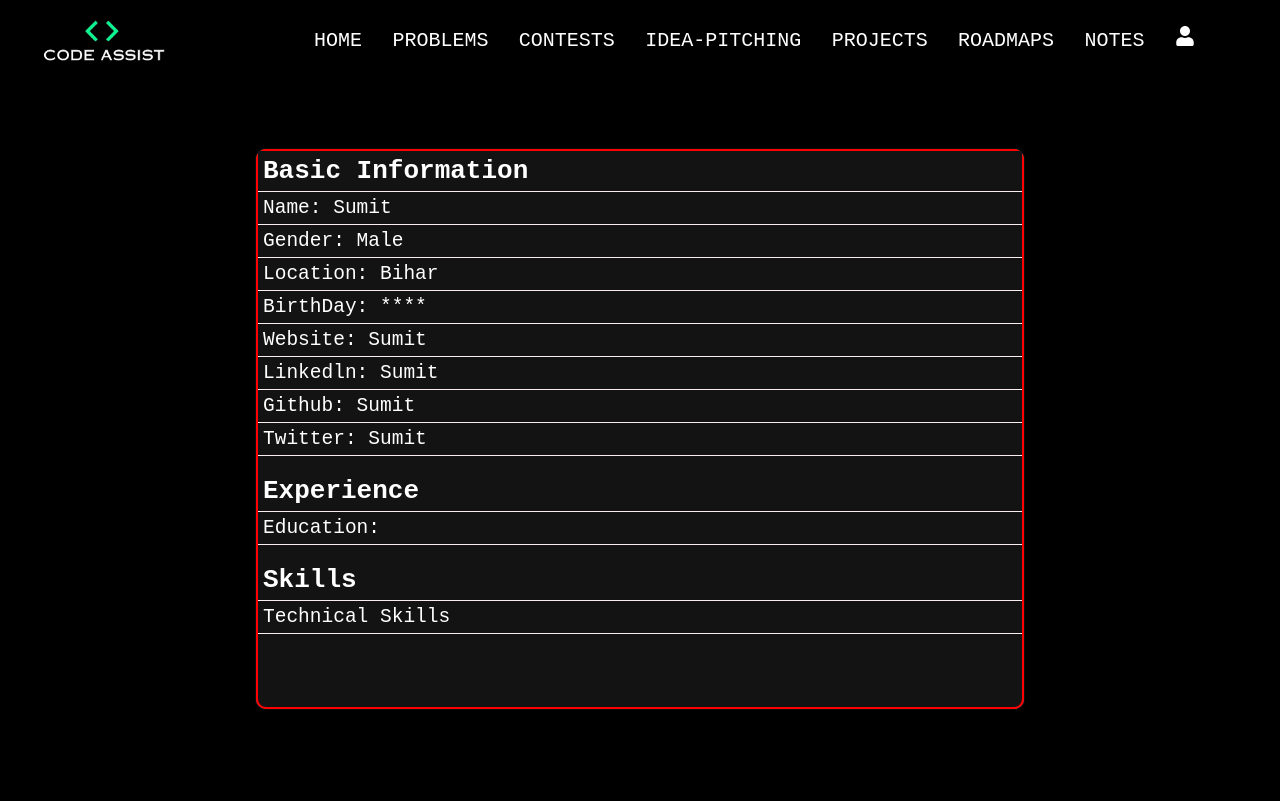
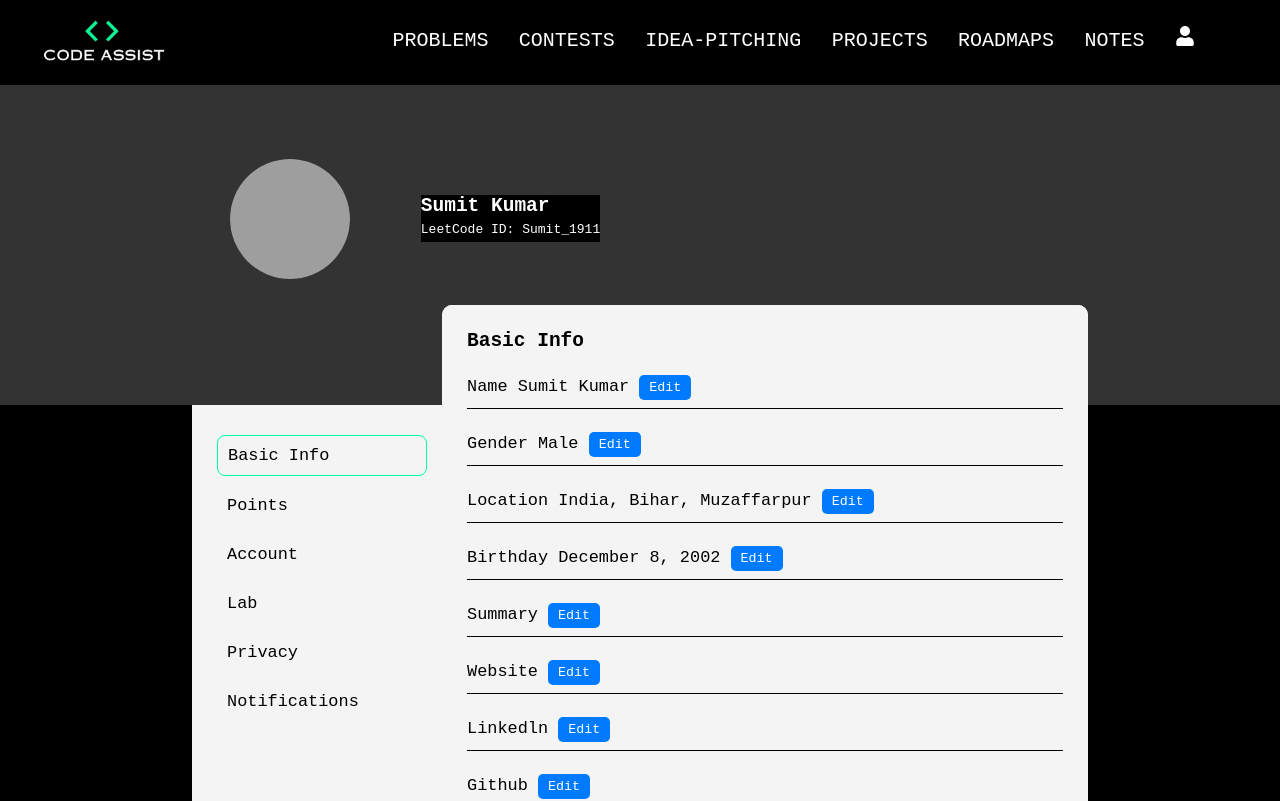
Before and after one commit to Deepak6204/codeassist_node_fullstack, a React (Create React App) app in the folder Client/: page /edit-profile in a window 1280 px wide. Shown: the top 801 px of the page. Built offline with nearby package versions, Linux system fonts and the light colour scheme; grey boxes are pictures that could not be loaded.

Commit message:
update edit-profile

```diff
--- a/Client/src/components/Navbar.jsx
+++ b/Client/src/components/Navbar.jsx
@@ -21,7 +21,6 @@ const Navbar = ({ name, isLogged }) => {
                 <i className="fa fa-bars"></i>
             </label>
             <ul>
-                <li><Link to="/">HOME</Link></li>
                 <li><Link to="/problems">PROBLEMS</Link></li>
                 <li><Link to="/quiz">CONTESTS</Link></li>
                 <li><Link to="/quiz">IDEA-PITCHING</Link></li>
@@ -29,15 +28,7 @@ const Navbar = ({ name, isLogged }) => {
                 <li><Link to="/quiz">ROADMAPS</Link></li>
                 <li><Link to="/notes">NOTES</Link></li>
                 <li className="user-dropdown">
-                    <a href="#" id="user-dropdown-toggle" onClick={toggleDropdown}>
-                        <FaUser />  {/* Using the IoLogIn icon */}
-                    </a>
-                    {/* {isDropdownOpen && (
-                        <ul id="user-dropdown-menu">
-                            <li id="signup-option"><Link to={`/${name}`}>{name}</Link></li>
-                            <li id="logout-option"><Link to={`/${isLogged}`}>{isLogged}</Link></li>
-                        </ul>
-                    )} */}
+                    <Link to="/profile"> <FaUser /> </Link>
                 </li>
             </ul>
         </div>
--- /dev/null
+++ b/Client/src/components/ProfileContent.jsx
@@ -0,0 +1,24 @@
+import React from 'react';
+// import './ProfileContent.css';
+
+const ProfileContent = () => {
+    return (
+        <div className="profile-content">
+            <div className="prof-cont-1">
+                <h3>Basic Info</h3>
+                <div className="info-group">
+                    <p>Name Sumit Kumar <button>Edit</button></p>
+                    <p>Gender Male <button>Edit</button></p>
+                    <p>Location India, Bihar, Muzaffarpur <button>Edit</button></p>
+                    <p>Birthday December 8, 2002 <button>Edit</button></p>
+                    <p>Summary <button>Edit</button></p>
+                    <p>Website <button>Edit</button></p>
+                    <p>Linkedln <button>Edit</button></p>
+                    <p>Github <button>Edit</button></p>
+                </div>
+            </div>
+        </div>
+    );
+};
+
+export default ProfileContent;
--- /dev/null
+++ b/Client/src/components/ProfileHeader.jsx
@@ -0,0 +1,16 @@
+import React from 'react';
+// import './ProfileHeader.css';
+
+const ProfileHeader = () => {
+    return (
+        <div className="profile-header">
+            <img src="profile-image-url" alt="Profile" className="profile-image" />
+            <div className="profile-details">
+                <h2>Sumit Kumar</h2>
+                <p>LeetCode ID: Sumit_1911</p>
+            </div>
+        </div>
+    );
+};
+
+export default ProfileHeader;
--- /dev/null
+++ b/Client/src/components/ProfileSidebar.jsx
@@ -0,0 +1,19 @@
+import React from 'react';
+// import './ProfileSidebar.css';
+
+const ProfileSidebar = () => {
+    return (
+        <div className="profile-sidebar">
+            <ul>
+                <li className='basic-info'>Basic Info</li>
+                <li>Points</li>
+                <li>Account</li>
+                <li>Lab</li>
+                <li>Privacy</li>
+                <li>Notifications</li>
+            </ul>
+        </div>
+    );
+};
+
+export default ProfileSidebar;
--- a/Client/src/index.css
+++ b/Client/src/index.css
@@ -7,6 +7,7 @@
   text-decoration: none;
   font-family: monospace;
   box-sizing: border-box;
+  /* font-size: medium !important; */
 }
 body {
 /* min-height: 100vh; */
@@ -1163,6 +1164,7 @@ h3#below_page_title span:hover {
   grid-template-columns: 1fr 2fr;
   margin: 5%;
 }
+
 .profile-detail {
   background-color: rgb(19, 19, 19);
   margin-top: 20%;
@@ -1299,24 +1301,210 @@ h3#below_page_title span:hover {
 }
 .e-p-c-c {
   box-shadow: 0 0 1px 0px grey;
-  background-color: rgb(19, 19, 19);
+  display: flex;
+  flex-direction: column;
+  background-color: white;
   border-radius: 10px;
   margin: 5% 10% 0% 10%;
   width: 60vw;
-  border: 2px solid red;
-  height: 70vh;
+  padding: 10px;
+  height: 90vh;
+  -webkit-border-radius: 10px;
+  -moz-border-radius: 10px;
+  -ms-border-radius: 10px;
+  -o-border-radius: 10px;
 }
 
 .e-p-c-c h1 {
+  background-color: white;
+  color: black;
   padding: 5px;
-  background-color: rgb(19, 19, 19);
+  border-bottom:  0.1px solid whitesmoke ;
+}
+.e-p-c-c-c {
+  color: grey;
+  font-size: 1.5rem;
+  background-color: white;
   border-bottom:  0.1px solid rgb(250, 236, 236) ;
-}
-.e-p-c-c ul li {
-  background-color: rgb(19, 19, 19);
-  font-size: 1.5rem;
-  border-bottom:  0.1px solid rgb(250, 236, 236) ;
-  padding: 5px;
+  padding: 10px;
 }
 
+.profile-cont {
+  display: flex;
+  justify-content: center;
+  flex-direction: column;
+}
+
+.Profile {
+  display: flex;
+  justify-content: center;
+  font-family: Arial, sans-serif;
+  border-radius: 10px;
+  -webkit-border-radius: 10px;
+  -moz-border-radius: 10px;
+  -ms-border-radius: 10px;
+  -o-border-radius: 10px;
+}
+
+.main-content {
+  display: flex;
+  flex-direction: row;
+
+  height: 70vh;
+  width: 70vw;
+  border-radius: 10px;
+  -webkit-border-radius: 10px;
+  -moz-border-radius: 10px;
+  -ms-border-radius: 10px;
+  -o-border-radius: 10px;
+}
+
+.profile-header {
+  display: flex;
+  align-items: center;
+  height: 40vh;
+  background-color: #333;
+  color: white;
+}
+
+.profile-image {
+  width: 120px;
+  height: 120px;
+  border-radius: 50%;
+  margin-right: 5.5%;
+  margin-left: 18%;
+  margin-top: -4%;
+}
+.profile-details {
+  margin-top: -4%;
+}
+.profile-details h2 {
+  margin: 0;
+}
+
+.profile-details p {
+  margin: 5px 0;
+}
+
+
+.profile-sidebar {
+  width: 250px;
+  background-color: #f4f4f4;
+  padding: 20px;
+
+}
+
+.profile-sidebar ul {
+  background-color: #f4f4f4;
+  list-style-type: none;
+  /* margin: -30px; */
+}
+
+.profile-sidebar li {
+  cursor: pointer;
+  background-color: #f4f4f4;
+  color: black;
+  font-size: 1.3rem;
+  margin: 10px 5px;
+  font-weight: 400;
+  padding: 10px;
+}
+.basic-info {
+  border: 1px solid rgb(0, 255, 166);
+  padding: 10px;
+  width: 100%;
+  border-radius: 8px;
+  -webkit-border-radius: 8px;
+  -moz-border-radius: 8px;
+  -ms-border-radius: 8px;
+  -o-border-radius: 8px;
+}
+
+.profile-content {
+  flex-grow: 1;
+  background-color: white;
+
+  margin-top: -100px;
+  border-radius: 10px;
+  -webkit-border-radius: 10px;
+  -moz-border-radius: 10px;
+  -ms-border-radius: 10px;
+  -o-border-radius: 10px;
+}
+.prof-cont-1 {
+  background-color: #f4f4f4;
+  padding: 25px;
+  height: 100%;
+  border-radius: 10px;
+  -webkit-border-radius: 10px;
+  -moz-border-radius: 10px;
+  -ms-border-radius: 10px;
+  -o-border-radius: 10px;
+}
+.profile-content h3 {
+  background-color: #f4f4f4;
+  color:  black;
+  font-size: 1.5rem;
+}
+.info-group {
+  background-color: #f4f4f4;
+}
+
+.info-group p {
+  margin: 10px 0;
+  background-color: #f4f4f4;
+  color:  black;
+  font-size: 1.3rem;
+  margin: 15px 0px;
+  font-weight: 300;
+  border-bottom: 0.1px solid;
+  padding: 8px 0px;
+}
+
+button {
+  background-color: #007bff;
+  color: white;
+  border: none;
+  padding: 5px 10px;
+  cursor: pointer;
+  border-radius: 5px;
+
+}
+
+
+.basic-info-container {
+  background-color: #fff; /* White background for the info box */
+  border-radius: 8px; /* Rounded corners */
+  padding: 20px;
+  box-shadow: 0 2px 4px rgba(0, 0, 0, 0.1); /* Subtle shadow for depth */
+  margin-top: 20px;
+  width: 600px; /* Set a fixed width for the container */
+}
+
+.basic-info-title {
+  font-size: 18px;
+  font-weight: bold;
+  margin-bottom: 15px;
+  color: #333;
+}
+
+.basic-info-item {
+  display: flex;
+  justify-content: space-between;
+  padding: 10px 0;
+  border-bottom: 1px solid #f0f0f0; /* Light border between items */
+}
+
+.basic-info-item:last-child {
+  border-bottom: none; /* Remove the border for the last item */
+}
+
+.basic-info-label {
+  font-weight: 500;
+  color: #666;
+}
+
+.basic-info-value {
+  color: #333;
+}
 /***** End profile-section *****/
--- a/Client/src/pages/EditProfile.jsx
+++ b/Client/src/pages/EditProfile.jsx
@@ -1,31 +1,89 @@
-import React from 'react'
+// import React from 'react'
 
-const EditProfile = () => {
-  return (
-    <div className="edit-prof-cont">
-        <div className="e-p-c-c">
-            <h1>Basic Information</h1>
-            <ul>
-                <li>Name: Sumit</li>
-                <li>Gender: Male</li>
-                <li>Location: Bihar</li>
-                <li>BirthDay: ****</li>
-                <li>Website: Sumit</li>
-                <li>Linkedln: Sumit</li>
-                <li>Github: Sumit</li>
-                <li>Twitter: Sumit</li>
-            </ul>
-            <br />
-            <h1>Experience</h1>
-            <ul>
-                <li>Education: </li>
-            </ul>
-            <br />
-            <h1>Skills</h1>
-            <ul><li>Technical Skills</li></ul>
+// const EditProfile = () => {
+//   return (
+//     <div className="edit-prof-cont">
+//         <div className="e-p-c-c">
+//             <h1>Basic Information</h1>
+//             {/* <ul>
+//                 <input type="text" />
+//                 <li>Gender: Male</li>
+//                 <li>Location: Bihar</li>
+//                 <li>BirthDay: ****</li>
+//                 <li>Website: Sumit</li>
+//                 <li>Linkedln: Sumit</li>
+//                 <li>Github: Sumit</li>
+//                 <li>Twitter: Sumit</li>
+//             </ul> */}
+//             <div className="e-p-c-c-1 e-p-c-c-c">
+//               <label htmlFor="Name">Name : </label>
+//               <input type="text" placeholder='Enter Your Name'/>
+//             </div>
+//             <div className="e-p-c-c-2 e-p-c-c-c">
+//               <label htmlFor="Name">Gender : </label>
+//               <input type="text" placeholder='Enter Your Gender'/>
+//             </div>
+//             <div className="e-p-c-c-3 e-p-c-c-c">
+//               <label htmlFor="Name">Location : </label>
+//               <input type="text" placeholder='Select Your Location'/>
+//             </div>
+//             <div className="e-p-c-c-4 e-p-c-c-c">
+//               <label htmlFor="Name">Birthday : </label>
+//               <input type="date" />
+//             </div>
+//             <div className="e-p-c-c-5 e-p-c-c-c">
+//               <label htmlFor="Name">Website : </label>
+//               <input type="text" placeholder='Your Portfolio'/>
+//             </div>
+//             <div className="e-p-c-c-6 e-p-c-c-c">
+//               <label htmlFor="Name">Linkedln : </label>
+//               <input type="text" placeholder='Your Linkedln username or url'/>
+//             </div>
+//             <div className="e-p-c-c-7 e-p-c-c-c">
+//               <label htmlFor="Name">Github : </label>
+//               <input type="text" placeholder='Your Github username or url'/>
+//             </div>
+
+//             <h1>Experience</h1>
+//             <div className="e-p-c-c-8 e-p-c-c-c">
+//               <label htmlFor="Name">Education : </label>
+//               <input type="text" placeholder='Your College Name'/>
+//             </div>
+//             <br />
+//             <br />
+//             <h1>Skills</h1>
+//             <div className="e-p-c-c-9 e-p-c-c-c">
+//               <label htmlFor="Name">Technical Skills : </label>
+//               <input type="text" placeholder='Your Technical Skills'/>
+//             </div>
+//         </div>
+//     </div>
+//   )
+// }
+
+// export default EditProfile
+
+
+import React from 'react';
+import ProfileHeader from '../components/ProfileHeader';
+import ProfileSidebar from '../components/ProfileSidebar';
+import ProfileContent from '../components/ProfileContent';
+import Footer from '../components/Footer';
+// import './Profile.css';
+
+function EditProfile() {
+    return (
+        <div className="profile-cont">
+            <ProfileHeader />
+            <div className="Profile">
+                <div className="main-content">
+                    <ProfileSidebar />
+                    <ProfileContent />
+                </div>
+            </div>
+            <Footer/>
         </div>
-    </div>
-  )
+    );
 }
 
-export default EditProfile
+export default EditProfile;
```
Also changed, not shown: Client/src/pages/Profile.jsx (+7 -1 lines), 1 other file (tests, documents, lock files or other folders).
